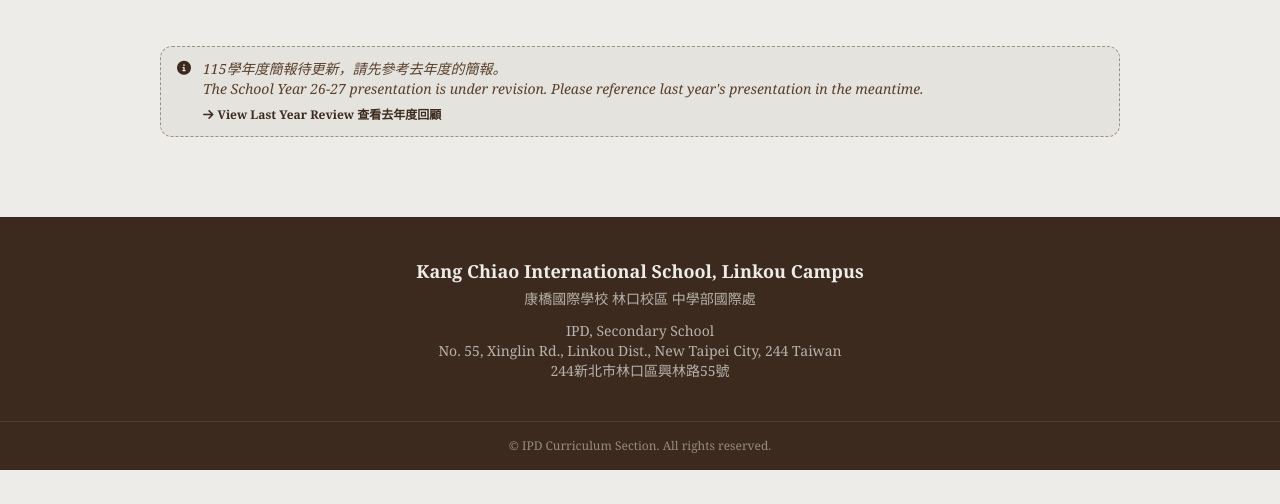
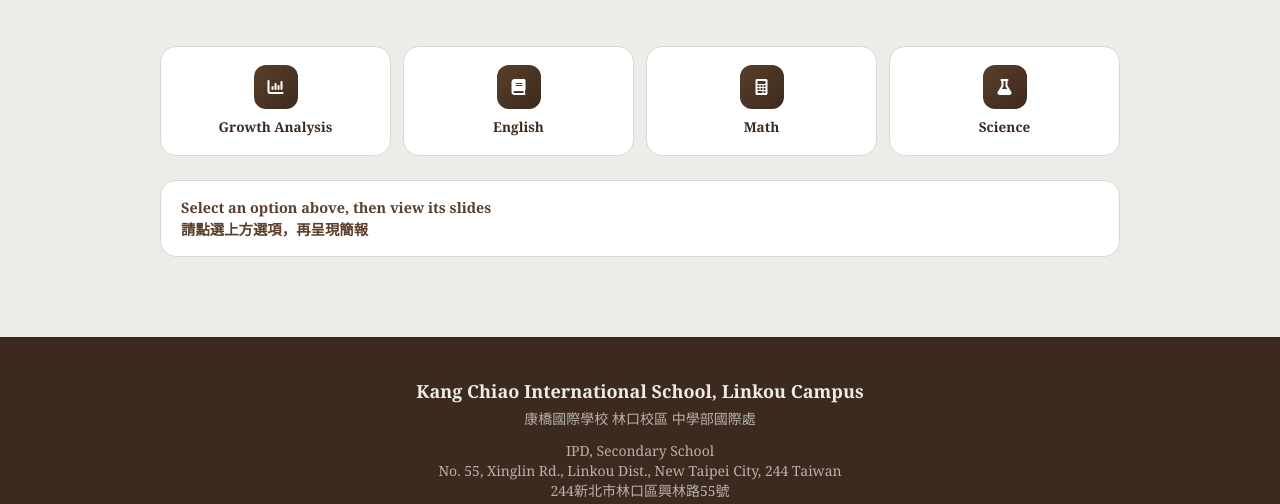
Before and after one commit to beckychen-hub/coffee-with-ipd, a plain HTML site: page map-report/index.html in a window 1280 px wide. Shown: the part 372-876 px from the top of the page. Before the commit the page ends 842 px from the top, so only its background shows below. Drawn offline with nearby package versions, Linux system fonts and the light colour scheme.

Commit message:
Restore MAP Report page with the new SY26-27 presentations
Replaces the "under revision" notice with a tab-selector for the
updated Growth Analysis, English, Math, and Science slides.

Co-Authored-By: Claude Sonnet 5.5 <noreply@anthropic.com>

```diff
--- a/map-report/index.html
+++ b/map-report/index.html
@@ -73,14 +73,35 @@
 
 <main class="max-w-5xl mx-auto px-4 sm:px-6 lg:px-8 pt-12 pb-20">
 
-  <div class="rounded-xl border border-dashed border-copper/50 bg-copper/5 text-sm text-espressoLight px-4 py-3 flex items-start gap-3">
-    <i class="fa-solid fa-circle-info text-copperDark mt-0.5"></i>
-    <div>
-      <p class="italic">115學年度簡報待更新，請先參考去年度的簡報。<br>The School Year 26-27 presentation is under revision. Please reference last year's presentation in the meantime.</p>
-      <a href="/review" class="inline-flex items-center gap-1 mt-2 text-copperDark font-semibold text-xs">
-        <i class="fa-solid fa-arrow-right text-xs"></i> View Last Year Review 查看去年度回顧
-      </a>
-    </div>
+  <div data-tab-group data-panel-target="#map-panel" class="flex flex-wrap gap-3 mb-6">
+    <button type="button" class="tab-btn"
+      data-title="MAP Growth Analysis" data-subtitle="MAP 成長趨勢分析"
+      data-embed="https://docs.google.com/presentation/d/e/2PACX-1vR6ryDn_zau19-I4WwFPek-3wmG9j4yyGXicxNq-2MCbwQU-UT2yEo7kzAtfe93aQ/pubembed?start=true&amp;loop=true&amp;delayms=5000">
+      <span class="icon-badge w-11 h-11 rounded-xl"><i class="fa-solid fa-chart-column text-base"></i></span>
+      <span class="tab-label">Growth Analysis</span>
+    </button>
+    <button type="button" class="tab-btn"
+      data-title="English: Driving Academic Growth through MAP" data-subtitle="英文科：透過 MAP 推動學術成長"
+      data-embed="https://docs.google.com/presentation/d/e/2PACX-1vTcFNz8kq5ulH_1msp5RxqpAMsIM1sVjYTKf1SiUKkl6UqOLBGi2VOuL1BZn0hchzx-gWrW_yDP2tix/pubembed?start=true&amp;loop=true&amp;delayms=5000">
+      <span class="icon-badge w-11 h-11 rounded-xl"><i class="fa-solid fa-book text-base"></i></span>
+      <span class="tab-label">English</span>
+    </button>
+    <button type="button" class="tab-btn"
+      data-title="Math: Driving Academic Growth through MAP" data-subtitle="數學科：透過 MAP 推動學術成長"
+      data-embed="https://docs.google.com/presentation/d/e/2PACX-1vSzNI51fGDxuiABpVpu1TgyQpuD34p2C8SdnQhW7Nm3K1cLuJO2xeIA-cY-9ZlFTcVrVJ2mnlTQjqsR/pubembed?start=true&amp;loop=true&amp;delayms=5000">
+      <span class="icon-badge w-11 h-11 rounded-xl"><i class="fa-solid fa-calculator text-base"></i></span>
+      <span class="tab-label">Math</span>
+    </button>
+    <button type="button" class="tab-btn"
+      data-title="Science: Driving Academic Growth through MAP" data-subtitle="自然科：透過 MAP 推動學術成長"
+      data-embed="https://docs.google.com/presentation/d/e/2PACX-1vTunkgLhx6s0RzY1nC3JfXkvDsJinkq0gfVevtTIHNTAO5fIFKpL2Fuzp5eWuNzVD5g3ZD0qHPiP9hs/pubembed?start=true&amp;loop=true&amp;delayms=5000">
+      <span class="icon-badge w-11 h-11 rounded-xl"><i class="fa-solid fa-flask text-base"></i></span>
+      <span class="tab-label">Science</span>
+    </button>
+  </div>
+
+  <div id="map-panel" class="resource-card">
+    <p class="tab-panel-placeholder">Select an option above, then view its slides<br>請點選上方選項，再呈現簡報</p>
   </div>
 
 </main>
@@ -99,5 +120,6 @@
 </footer>
 
 <script src="/assets/nav.js"></script>
+<script src="/assets/tabs.js"></script>
 </body>
 </html>
```
